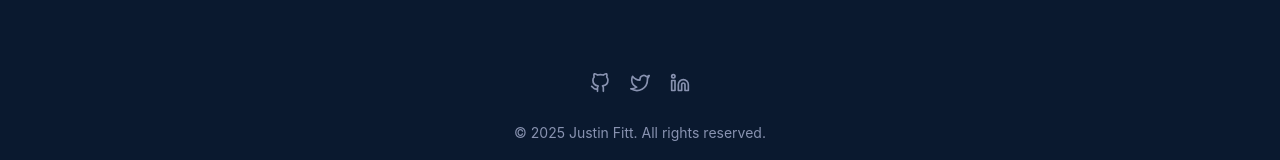
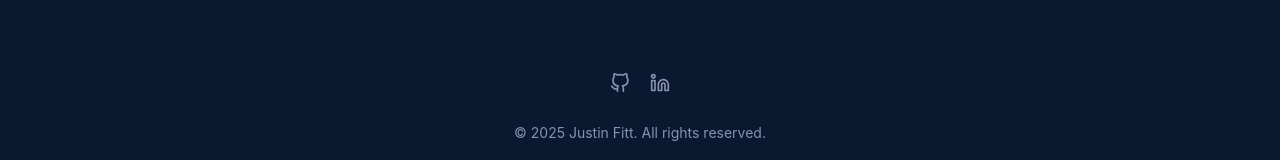
Before and after one commit to jfitt149/portfolio, a React (Vite) app: page /contact in a window 1280 px wide. Shown: the part 646-806 px from the top of the page. Built offline with nearby package versions, Linux system fonts and the light colour scheme.

Commit message:
update footer

```diff
--- a/src/components/Footer.jsx
+++ b/src/components/Footer.jsx
@@ -1,7 +1,7 @@
 // src/components/Footer/index.js
 import React from 'react';
 import styled from 'styled-components';
-import { FiGithub, FiTwitter, FiLinkedin } from 'react-icons/fi';
+import { FiGithub, FiLinkedin } from 'react-icons/fi';
 
 const FooterContainer = styled.footer`
   padding: 30px 50px;
@@ -35,13 +35,10 @@ const Footer = () => {
   return (
     <FooterContainer>
       <SocialLinks>
-        <SocialIcon href="https://github.com" target="_blank" rel="noopener noreferrer">
+        <SocialIcon href="https://github.com/jfitt149" target="_blank" rel="noopener noreferrer">
           <FiGithub />
         </SocialIcon>
-        <SocialIcon href="https://twitter.com" target="_blank" rel="noopener noreferrer">
-          <FiTwitter />
-        </SocialIcon>
-        <SocialIcon href="https://linkedin.com" target="_blank" rel="noopener noreferrer">
+        <SocialIcon href="https://www.linkedin.com/in/justin-fitt/" target="_blank" rel="noopener noreferrer">
           <FiLinkedin />
         </SocialIcon>
       </SocialLinks>
```
